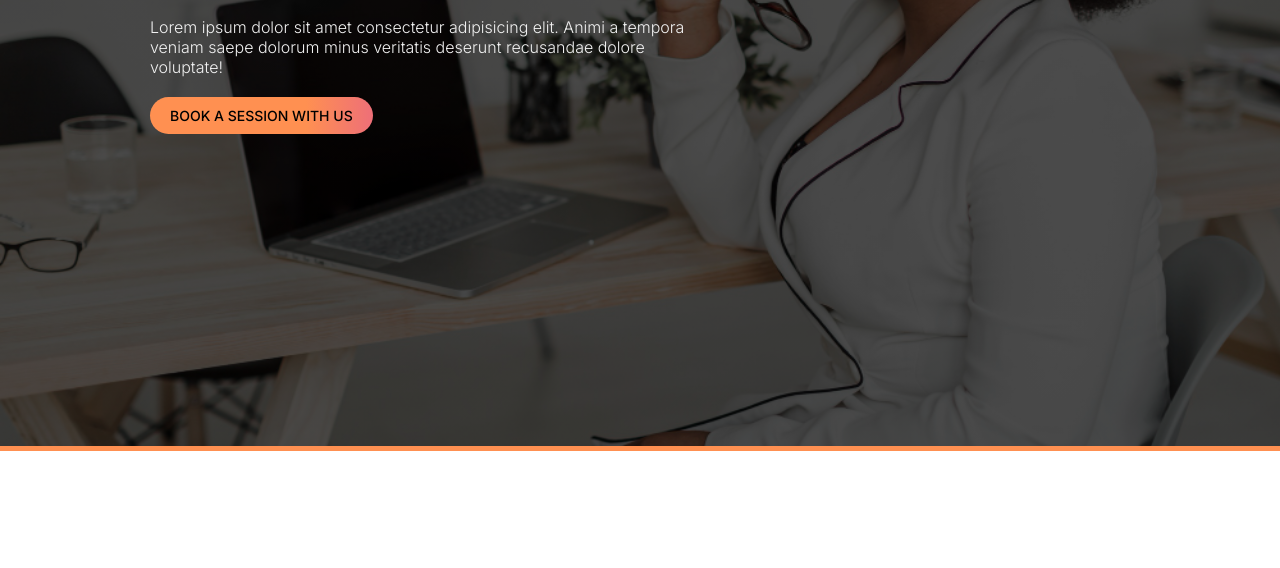
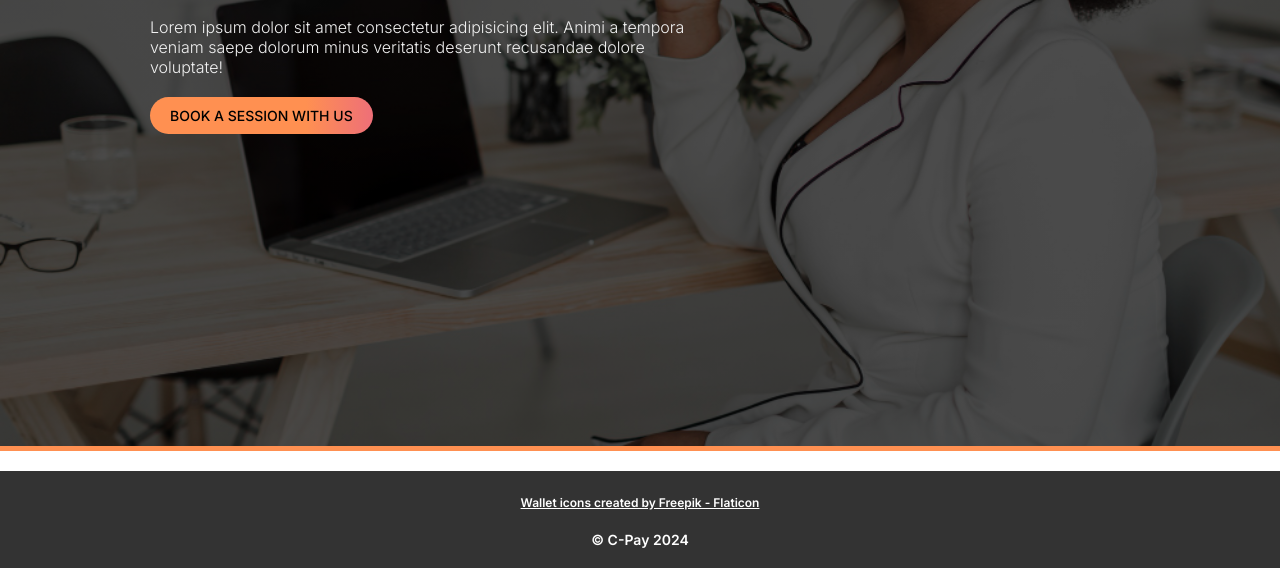
Before and after one commit to The-Accolade/modern-landing-page, a plain HTML site: page index.html in a window 1280 px wide. Shown: the part 349-917 px from the top of the page. Before the commit the page ends 800 px from the top, so only its background shows below. Drawn offline with Linux system fonts and the light colour scheme.

Commit message:
Footer added

```diff
--- a/index.html
+++ b/index.html
@@ -23,7 +23,7 @@
 
       <div class="hero">
         <h1>Welcome to C-Pay</h1>
-        <hr >
+        <hr />
         <p>
           Lorem ipsum dolor sit amet consectetur adipisicing elit. Animi a
           tempora veniam saepe dolorum minus veritatis deserunt recusandae
@@ -32,5 +32,14 @@
         <button>Book a session with us</button>
       </div>
     </header>
+    <section class="features">
+      <div class="feature"></div>
+    </section>
   </body>
+  <footer class="footer">
+    <a href="https://www.flaticon.com/free-icons/wallet" title="wallet icons"
+      >Wallet icons created by Freepik - Flaticon</a
+    >
+    <p>&copy; C-Pay 2024</p>
+  </footer>
 </html>
--- a/styles.css
+++ b/styles.css
@@ -169,3 +169,27 @@ header {
 .hero button:hover {
     background: var(--gradient-two);
 }
+
+
+
+.footer {
+    /* height: 100px; */
+    background: #333;
+    text-align: center;
+    margin-top: 20px;
+    padding: 20px 0;
+    color: var(--white-text);
+}
+
+.footer a {
+    color: inherit;
+    font-size: 12px;
+    font-weight: 600;
+    margin-top: 100px;
+}
+
+footer p {
+    font-weight: 600;
+    margin-top: 20px;
+    font-size: 14px;
+}
```
